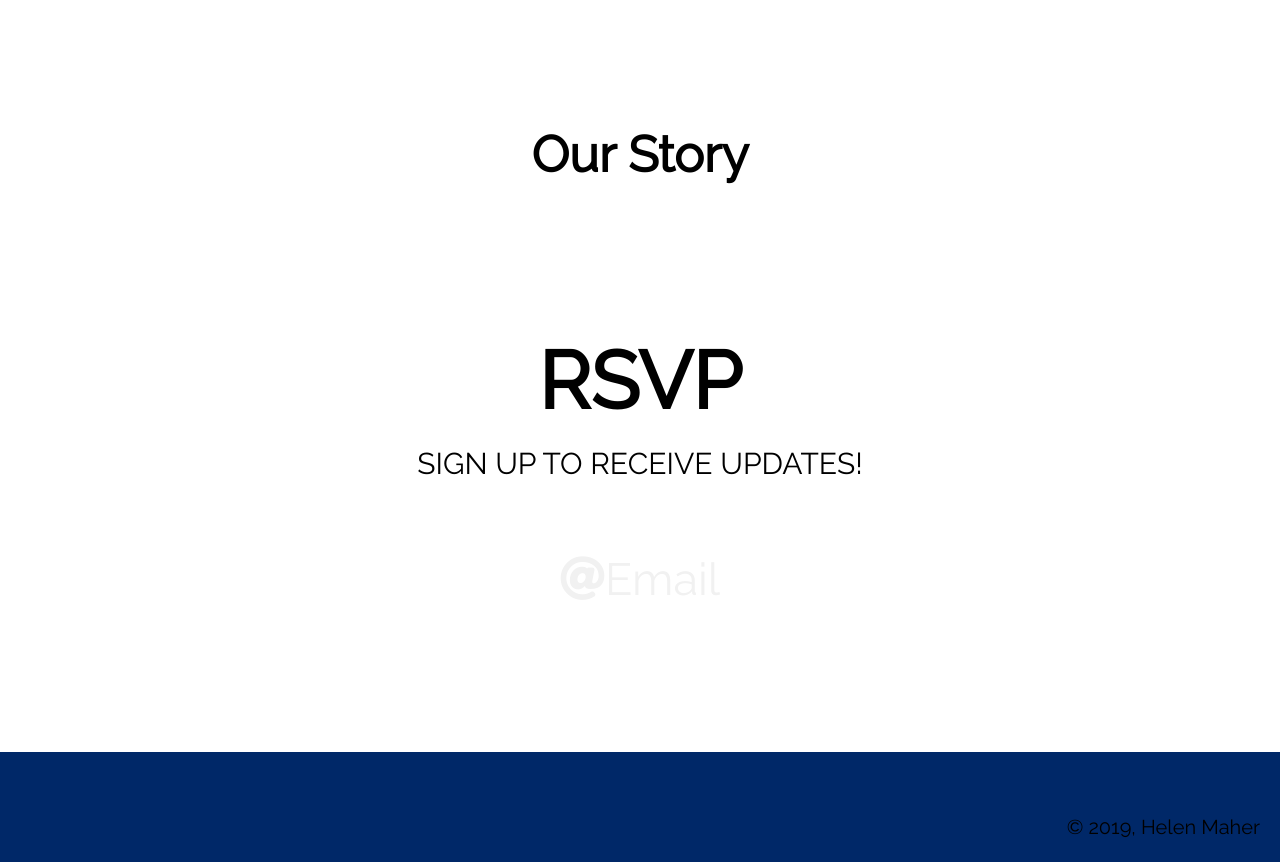
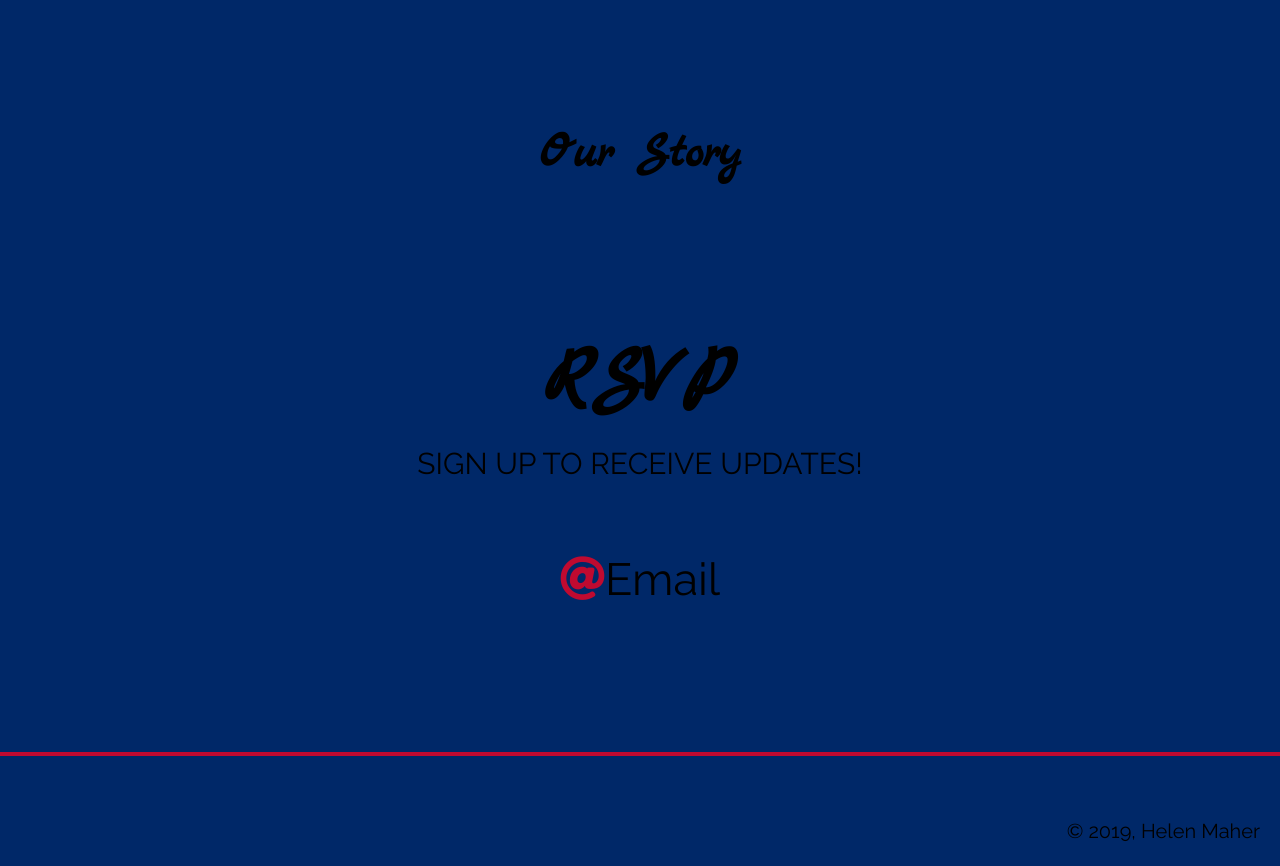
Before and after one commit to HelenHMaher/Wedding, a plain HTML site: page index.html in a window 1280 px wide. Shown: the part 1396-2262 px from the top of the page. Drawn offline with Linux system fonts and the light colour scheme.

Commit message:
color changes css

```diff
--- a/style.css
+++ b/style.css
@@ -64,11 +64,13 @@ h3 {
 h1 {
   font-size: 10rem;
   font-family: "Marck Script", sans-serif;
+  color: var(--main-grey);
   text-shadow: 1px 1px 2px var(--main-black);
 }
 
 h2 {
   font-size: 5rem;
+  font-family: "Marck Script", "raleway", sans-serif;
 }
 
 ul {
@@ -77,7 +79,7 @@ ul {
 
 a {
   text-decoration: none;
-  color: var(--main-grey);
+  color: var(--main-black);
 }
 
 img {
@@ -160,13 +162,13 @@ img {
 .topics {
   text-align: center;
   padding: 12rem 3rem 0 3rem;
-  background-color: var(--light-blue);
+  background-color: var(--main-blue);
 }
 
 .topics-header {
   max-width: 640px;
   margin: 0 auto 8rem auto;
-  border: 3px dashed var(--main-gold);
+  border: 3px dashed var(--main-blue);
 }
 
 @media (max-width: 460px) {
@@ -178,7 +180,7 @@ img {
 /*contact-section*/
 
 .rsvp {
-  background-color: var(--light-blue);
+  background-color: var(--main-blue);
   display: flex;
   flex-direction: column;
   justify-content: center;
@@ -215,7 +217,7 @@ img {
 }
 
 i {
-  color: var(--dark-red);
+  color: var(--main-red);
   text-shadow: 1px 1px 1px var(--main-brown);
   transition: transform 0.3s ease-out, scale 0.3s ease-in;
 }
@@ -236,6 +238,6 @@ footer {
   padding: 2rem;
   padding-top: 6rem;
   background-color: var(--main-blue);
-  border-top: 4px solid var(--main-brown);
+  border-top: 4px solid var(--main-red);
   font-size: 2rem;
 }
```
